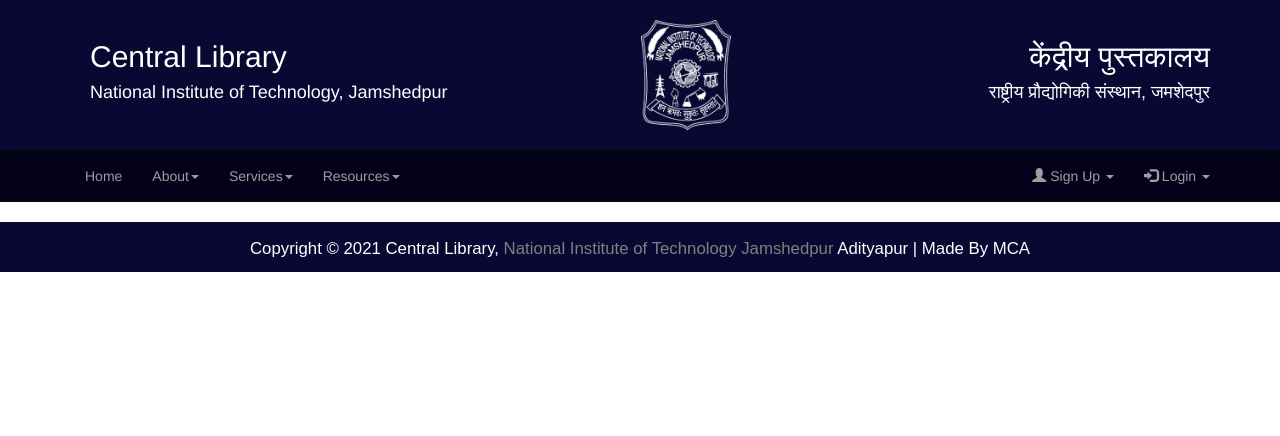
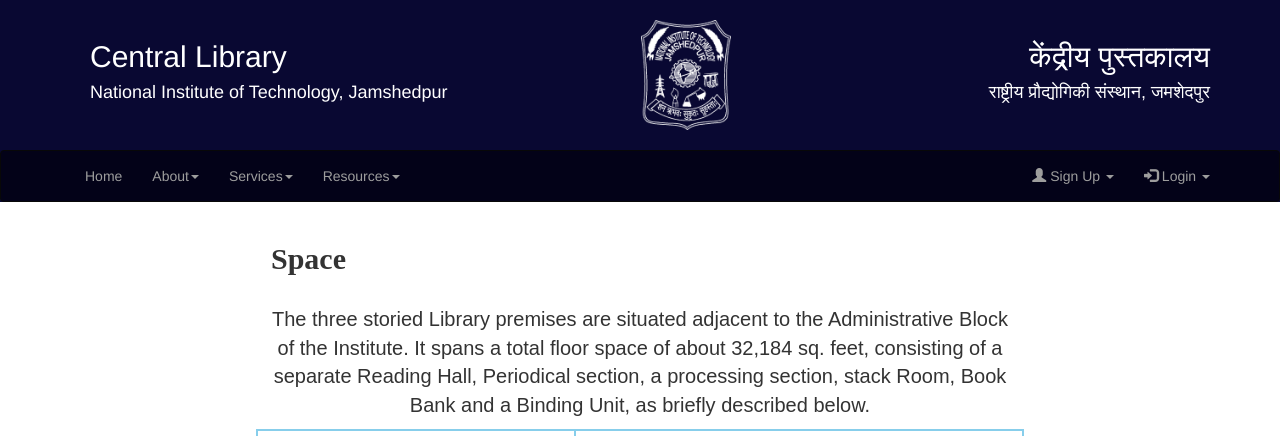
Before and after one commit to Divyanshi29/Central-Library, a PHP site: page /space.php in a window 1280 px wide. Shown: the top 436 px of the page. Before the commit the page ends 272 px from the top, so only its background shows below. Run offline with PHP 8.4, Linux system fonts and the light colour scheme; some web fonts are replaced.

Commit message:
about section updated

```diff
--- a/include/header.php
+++ b/include/header.php
@@ -28,7 +28,7 @@
           <li><a class="borderInner" href="workinghrs.php">Working Hours</a></li>
           <li><a class="borderInner" href="rules.php">Rules</a></li>
   <li><a class="borderInner" href="space.php">Space</a></li>
-  <li><a class="borderInner" href="#">Acquistion and Processing Team</a></li>
+  <li><a class="borderInner" href="acq&procunit.php">Acquistion and Processing Team</a></li>
   <li><a href="#">Photo Gallery</a></li>
         </ul>
       </li>
--- a/space.php
+++ b/space.php
@@ -1,7 +1,34 @@
 <?php include("include/header.php");
 include("include/main.php");
 ?>
+<div class="container" style="width:60%;">
+<h2 style="font-family:Times New Roman;"><b>Space</b></h2><br>
+<p style="text-align:center;font-family:Sans-Serif;font-size:20px;">The three storied Library premises are situated adjacent to the Administrative Block of the Institute. It spans a total floor space of about 32,184 sq. feet, consisting of a separate Reading Hall, Periodical section, a processing section, stack Room, Book Bank and a Binding Unit, as briefly described below.</p>
+<div class="row">
+<table class="table table-bordered table-hover" style="border:2px solid skyblue;">
+  <thead style="background-color:black;color:white;">
+   </thead>
+  <tbody >
+    <tr style="border:2px solid skyblue;">
+      <th scope="row" style="border:2px solid skyblue;"><h3 style="color:red;padding:10px 10px 10px 10px;font-weight:bold;">Reading Room</h3><br>
+      <p style="padding:5px 5px 5px 5px;">It is situated in the ground floor.<br>
+       It stores Encyclopedias, Dictionaries, Handbooks,<br>
+        News papers, popular Magazines, Journal &<br>
+         Reference Books for on the spot use of the Library users.</p></th>
+      <td><img src="http://www.nitjsr.ac.in/gallery/Photos/Campus/library//IMG_7417.JPG" width="430px"height="250"></td>
+    </tr>
+    <tr>
+      <th scope="row" style="border:2px solid skyblue;"><h3 style="color:red;padding:10px 10px 10px 10px;font-weight:bold;">Stack Room</h3><br>
+      <p style="padding:5px 5px 5px 5px;">It is situated in the first floor of the Library <br>
+      having open access to the users to select books <br>
+      of their choice & get them issued.</p></th>
+      <td><img src="http://www.nitjsr.ac.in/gallery/Photos/Campus/library//IMG_7429.JPG" width="430px"height="250"></td>
+    </tr>
+  </tbody>
+</table>
 
+</div>
+</div>
 
 
 
```
Also changed, not shown: acq&procunit.php (added, +25 -0 lines), photogal.php (added, +8 -0 lines).
